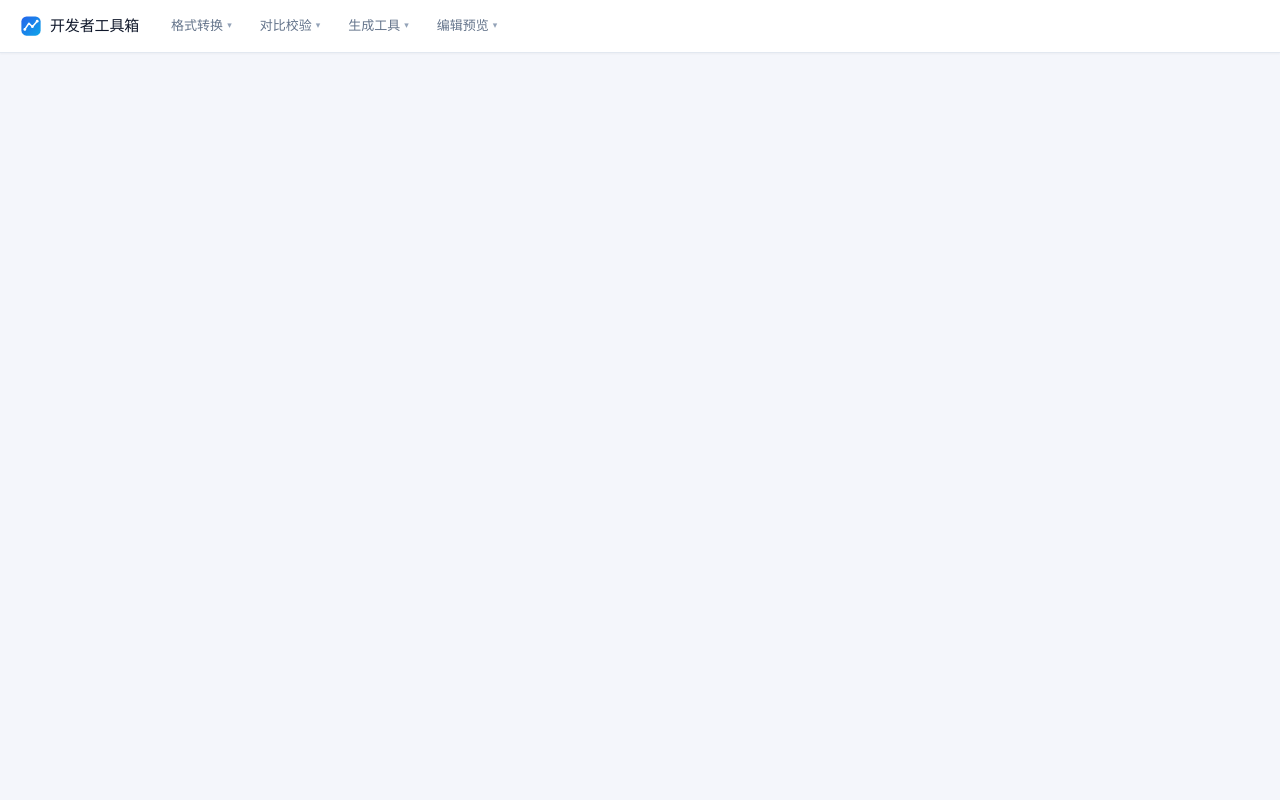
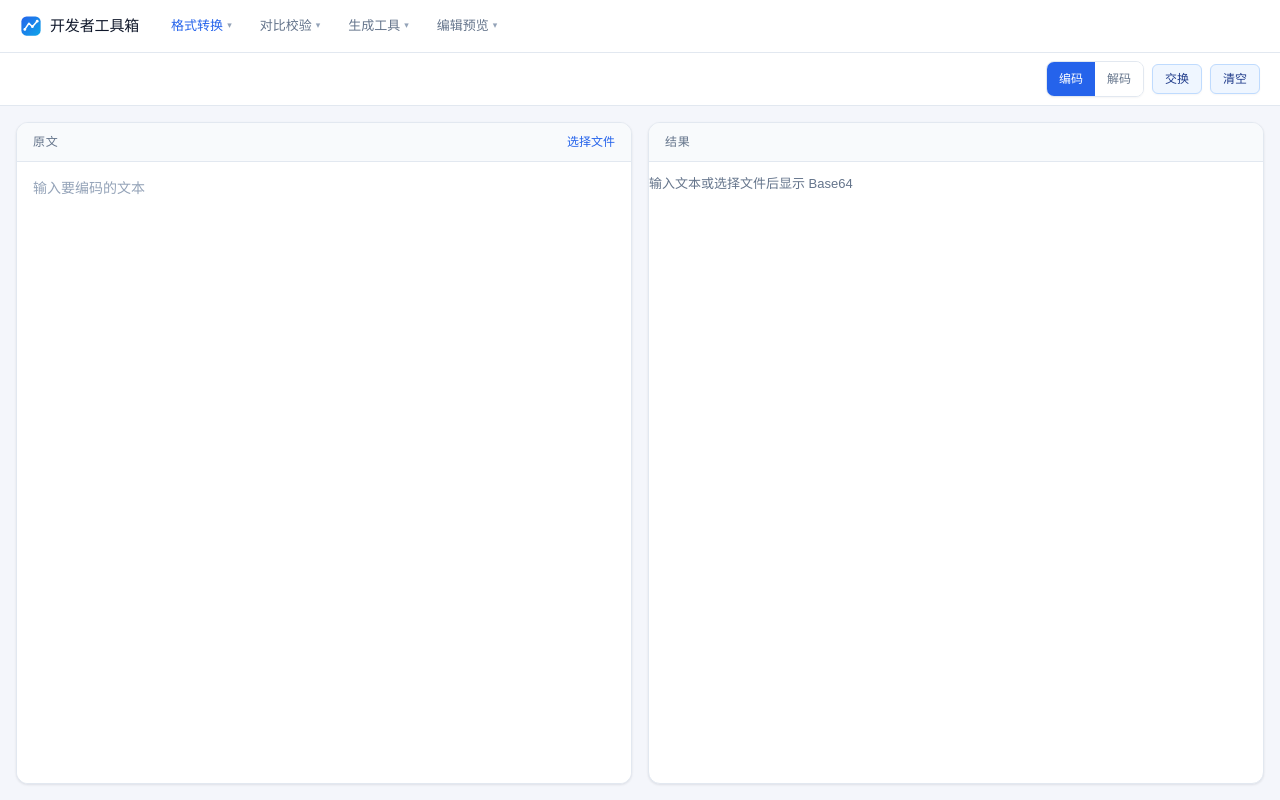
Before and after one commit to swlws/tools, a React (Vite) app: page /#/base64 in a window 1280 px wide. Built offline with nearby package versions, Linux system fonts and the light colour scheme.

Commit message:
feat: 新增 Base64 编解码工具，支持 UTF-8 文本与文件转换
补齐 P0 清单中的编解码需求；用 TextEncoder/TextDecoder 保证中文等
非 Latin1 字符正确往返，并支持将本地文件转为 Base64。

```diff
--- a/src/App.css
+++ b/src/App.css
@@ -1190,3 +1190,83 @@
     height: 50vh;
   }
 }
+
+/* ===== Base64 Page ===== */
+.base64-body {
+  display: flex;
+  flex: 1;
+  min-height: 0;
+  gap: var(--space-4);
+  padding: var(--space-4);
+}
+
+.base64-pane {
+  flex: 1;
+  display: flex;
+  flex-direction: column;
+  min-width: 0;
+  background: var(--color-surface);
+  border: 1px solid var(--color-border);
+  border-radius: var(--radius-lg);
+  box-shadow: var(--shadow-sm);
+  overflow: hidden;
+}
+
+.base64-pane .pane-header {
+  justify-content: space-between;
+}
+
+.base64-textarea {
+  flex: 1;
+  padding: var(--space-4);
+  border: 0;
+  outline: 0;
+  resize: none;
+  font-family: var(--font-mono);
+  font-size: 14px;
+  line-height: 1.7;
+  color: var(--color-text-soft);
+  background: var(--color-surface);
+  tab-size: 2;
+  word-break: break-all;
+}
+
+.base64-textarea::placeholder {
+  color: var(--color-faint);
+}
+
+.base64-output {
+  display: flex;
+  flex: 1;
+  flex-direction: column;
+  min-height: 0;
+}
+
+.base64-output-actions {
+  display: flex;
+  justify-content: flex-end;
+  padding: var(--space-2) var(--space-4);
+  border-top: 1px solid var(--color-border);
+}
+
+.base64-file-label {
+  font-size: 12px;
+  font-weight: 600;
+  color: var(--color-primary);
+  cursor: pointer;
+}
+
+.base64-file-input {
+  display: none;
+}
+
+@media (max-width: 768px) {
+  .base64-body {
+    flex-direction: column;
+  }
+
+  .base64-pane {
+    flex: none;
+    height: 50vh;
+  }
+}
--- a/src/App.tsx
+++ b/src/App.tsx
@@ -6,6 +6,7 @@ import JsonToolPage from '@/pages/JsonTool'
 import TextDiffPage from '@/pages/TextDiff'
 import TimestampPage from '@/pages/Timestamp'
 import QrCodePage from '@/pages/QrCode'
+import Base64Page from '@/pages/Base64'
 import Logo from '@/components/Logo'
 import { groupedTools } from '@/tools'
 import './App.css'
@@ -104,6 +105,7 @@ function App() {
         <Route path="/diff" element={<TextDiffPage />} />
         <Route path="/timestamp" element={<TimestampPage />} />
         <Route path="/qrcode" element={<QrCodePage />} />
+        <Route path="/base64" element={<Base64Page />} />
       </Routes>
     </>
   )
--- /dev/null
+++ b/src/pages/Base64.tsx
@@ -0,0 +1,158 @@
+import { useState, useMemo, useCallback } from 'react'
+import { useSeo } from '@/hooks/useSeo'
+import { TOOLS } from '@/tools'
+import CopyButton from '@/components/CopyButton'
+
+const TOOL = TOOLS.find((t) => t.path === '/base64')!
+
+type Mode = 'encode' | 'decode'
+
+// UTF-8 safe encode: text -> bytes -> base64 (btoa alone breaks on non-Latin1).
+function encodeBase64(text: string): string {
+  const bytes = new TextEncoder().encode(text)
+  let binary = ''
+  for (const b of bytes) binary += String.fromCharCode(b)
+  return btoa(binary)
+}
+
+// UTF-8 safe decode: base64 -> bytes -> text. Throws on malformed input.
+function decodeBase64(input: string): string {
+  const binary = atob(input.trim())
+  const bytes = Uint8Array.from(binary, (c) => c.charCodeAt(0))
+  return new TextDecoder('utf-8', { fatal: true }).decode(bytes)
+}
+
+export default function Base64Page() {
+  useSeo(TOOL.name, TOOL.description)
+  const [mode, setMode] = useState<Mode>('encode')
+  const [input, setInput] = useState('')
+  // File-derived base64 output; takes precedence over text input when set.
+  const [fileBase64, setFileBase64] = useState('')
+
+  const switchMode = useCallback((next: Mode) => {
+    setMode(next)
+    setFileBase64('')
+  }, [])
+
+  const handleInput = useCallback((value: string) => {
+    setInput(value)
+    setFileBase64('')
+  }, [])
+
+  const { output, error } = useMemo(() => {
+    if (input === '') return { output: '', error: '' }
+    try {
+      return {
+        output: mode === 'encode' ? encodeBase64(input) : decodeBase64(input),
+        error: '',
+      }
+    } catch {
+      return { output: '', error: mode === 'encode' ? '编码失败' : '不是有效的 Base64' }
+    }
+  }, [input, mode])
+
+  const handleFile = useCallback((file: File | undefined) => {
+    if (!file) return
+    const reader = new FileReader()
+    reader.onload = () => {
+      const result = String(reader.result)
+      const comma = result.indexOf(',')
+      setInput('')
+      setFileBase64(comma >= 0 ? result.slice(comma + 1) : result)
+    }
+    reader.readAsDataURL(file)
+  }, [])
+
+  const handleSwap = useCallback(() => {
+    if (output && !error) setInput(output)
+    setMode((m) => (m === 'encode' ? 'decode' : 'encode'))
+    setFileBase64('')
+  }, [output, error])
+
+  const handleClear = useCallback(() => {
+    setInput('')
+    setFileBase64('')
+  }, [])
+
+  const shownOutput = fileBase64 || output
+  const placeholder =
+    mode === 'encode' ? '输入文本或选择文件后显示 Base64' : '输入 Base64 后显示原文'
+
+  return (
+    <div className="page base64-page">
+      <header className="page-header">
+        <div className="header-actions">
+          <div className="view-toggle">
+            <button
+              className={`toggle-btn ${mode === 'encode' ? 'active' : ''}`}
+              onClick={() => switchMode('encode')}
+            >
+              编码
+            </button>
+            <button
+              className={`toggle-btn ${mode === 'decode' ? 'active' : ''}`}
+              onClick={() => switchMode('decode')}
+            >
+              解码
+            </button>
+          </div>
+          <button className="btn btn-secondary" onClick={handleSwap}>
+            交换
+          </button>
+          <button className="btn btn-secondary" onClick={handleClear}>
+            清空
+          </button>
+        </div>
+      </header>
+
+      <div className="base64-body">
+        <section className="base64-pane">
+          <div className="pane-header">
+            <span className="pane-label">{mode === 'encode' ? '原文' : 'Base64'}</span>
+            {mode === 'encode' && (
+              <label className="base64-file-label">
+                选择文件
+                <input
+                  type="file"
+                  className="base64-file-input"
+                  onChange={(e) => handleFile(e.target.files?.[0])}
+                />
+              </label>
+            )}
+          </div>
+          <textarea
+            className="base64-textarea"
+            value={input}
+            onChange={(e) => handleInput(e.target.value)}
+            placeholder={mode === 'encode' ? '输入要编码的文本' : '输入要解码的 Base64'}
+            spellCheck={false}
+          />
+        </section>
+
+        <section className="base64-pane">
+          <div className="pane-header">
+            <span className="pane-label">结果</span>
+            {error && <span className="error-badge">{error}</span>}
+          </div>
+          <div className="base64-output">
+            {shownOutput === '' ? (
+              <p className="error-hint">{error ? '' : placeholder}</p>
+            ) : (
+              <>
+                <textarea
+                  className="base64-textarea"
+                  value={shownOutput}
+                  readOnly
+                  spellCheck={false}
+                />
+                <div className="base64-output-actions">
+                  <CopyButton text={shownOutput} />
+                </div>
+              </>
+            )}
+          </div>
+        </section>
+      </div>
+    </div>
+  )
+}
--- a/src/tools.ts
+++ b/src/tools.ts
@@ -70,6 +70,15 @@ export const TOOLS: Tool[] = [
     icon: '▦',
     category: 'generate',
   },
+  {
+    path: '/base64',
+    name: 'Base64 编解码',
+    navLabel: 'Base64',
+    description: '文本与 Base64 互转,支持中文（UTF-8),也可将本地文件转为 Base64。',
+    keywords: ['base64', '编码', '解码', 'encode', 'decode', '转换', 'utf-8', '文件', 'dataurl'],
+    icon: '⇄',
+    category: 'convert',
+  },
 ]
 
 export interface ToolGroup extends Category {
```
Also changed, not shown: 2 other files (tests, documents, lock files or other folders).
